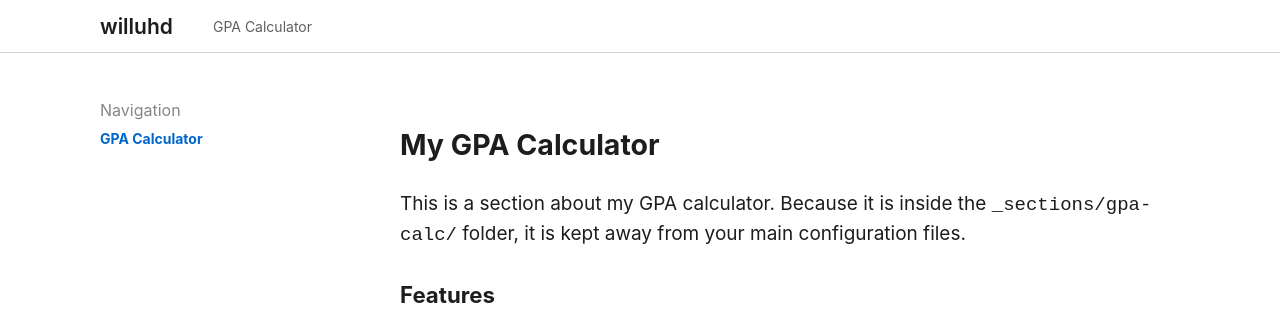
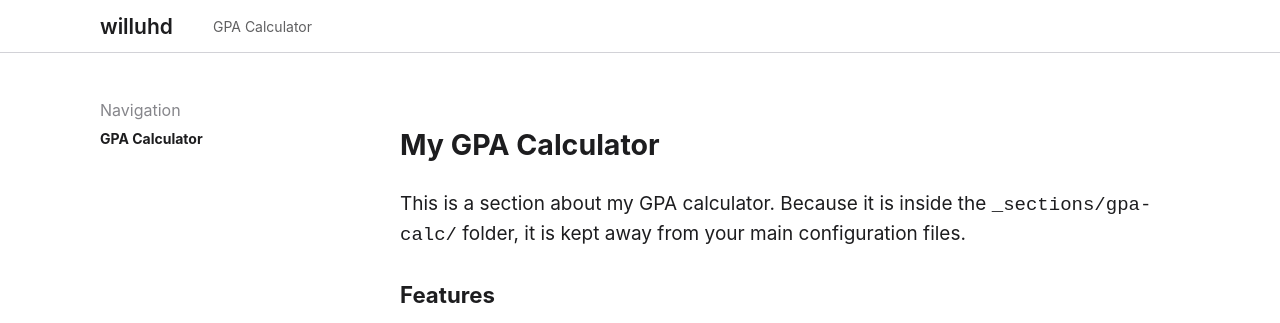
Before and after one commit to WillUHD/willuhd.github.io, a Jekyll site: the page built from gpa-calc/index.md, in a window 1280 px wide. Shown: the top 323 px of the page. Built offline with Jekyll 4.4.1, drawn with Linux system fonts in a browser that asks for light colours.

Commit message:
Update style.scss

```diff
--- a/assets/css/style.scss
+++ b/assets/css/style.scss
@@ -83,11 +83,12 @@ a { cursor: pointer; text-decoration: none; color: inherit; }
 }
 .sidebar ul li a:hover { color: var(--apple-link-dark) !important; }
 
-/* BOLDING LOGIC: If current page or section title */
-.sidebar a.active,
-.sidebar .current-page,
+/* BOLDING LOGIC: Ensure the current page stands out */
+.sidebar a.current-page,
+.sidebar .active,
 .nav__title a.active {
   font-weight: 700 !important;
+  color: var(--apple-text) !important; /* Darker for the active state */
 }
 
 /* 5. FOOTER FIX */
```
